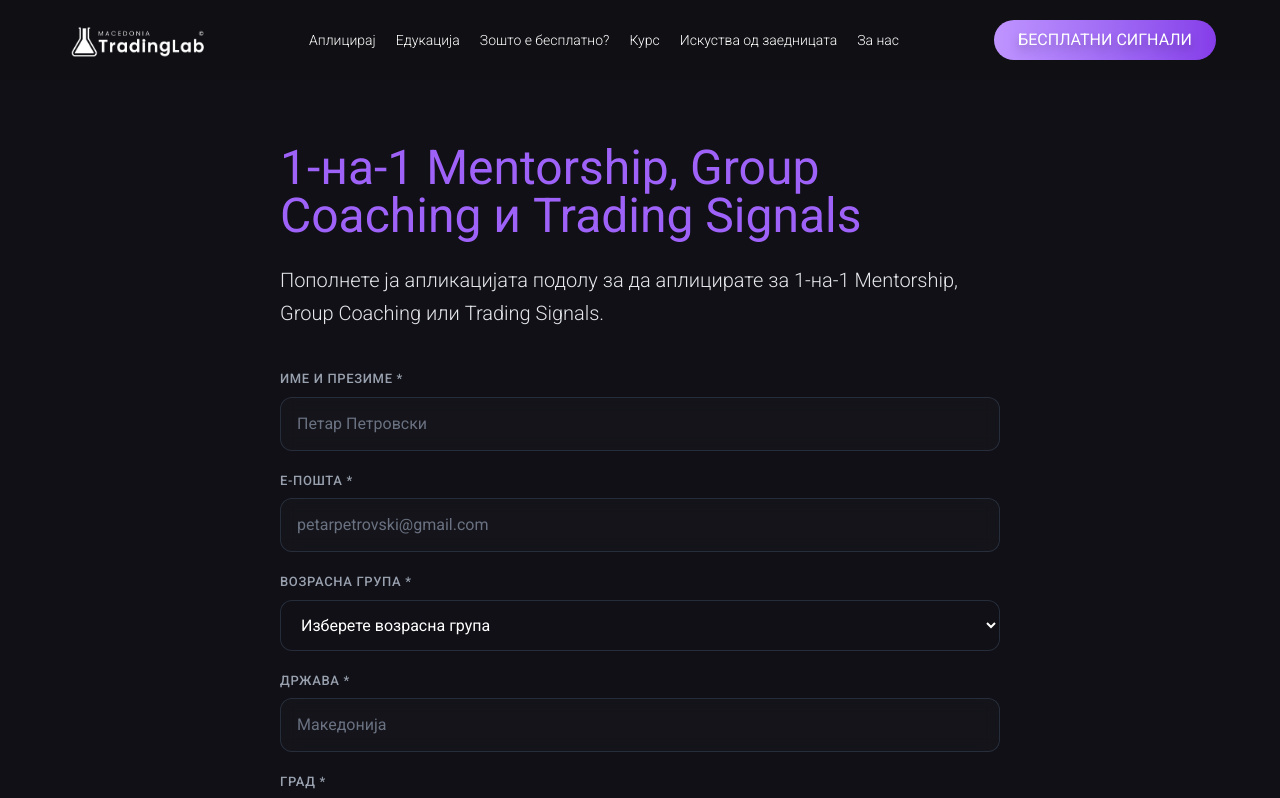
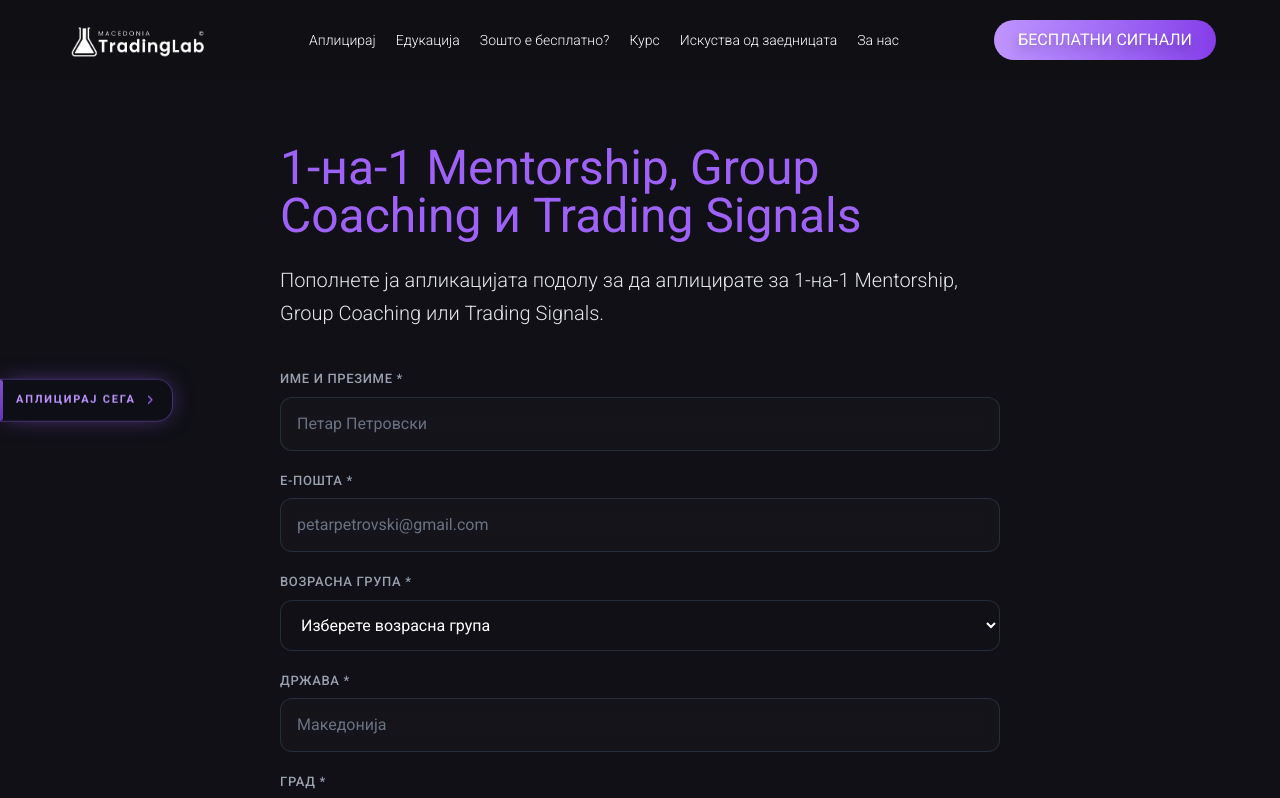
Before and after one commit to tradinglabmk/TradingLab, a Next.js app: page /apply in a window 1280 px wide. Shown: the top 798 px of the page. Built offline with nearby package versions, Linux system fonts and the light colour scheme.

Commit message:
fix: include label to all pages

```diff
--- a/src/app/about/page.tsx
+++ b/src/app/about/page.tsx
@@ -2,6 +2,7 @@ import ImageTextSection from "../components/ImageTextSection/ImageTextSection";
 import ForexExplanationSection from "../components/ForexExplanationSection/ForexExplanationSection";
 import CommunityAdvantagesSection from "../components/CommunityAdvantagesSection/CommunityAdvantagesSection";
 import { SEOScrollWrapper } from "../components/SEOScrollWrapper/SEOScrollWrapper";
+import { ApplyWidget } from "../components/ApplyWidget/ApplyWidget";
 
 export default function AboutUs() {
   return (
@@ -38,6 +39,8 @@ export default function AboutUs() {
       <SEOScrollWrapper animationType="fadeInRight" delay={150} duration={0.8}>
         <CommunityAdvantagesSection />
       </SEOScrollWrapper>
+
+      <ApplyWidget />
     </div>
   );
 }
--- a/src/app/apply/page.tsx
+++ b/src/app/apply/page.tsx
@@ -1,5 +1,6 @@
 import { SEOScrollWrapper } from "../components/SEOScrollWrapper/SEOScrollWrapper";
 import { ApplicationForm } from "../components/Apply/ApplicationForm";
+import { ApplyWidget } from "../components/ApplyWidget/ApplyWidget";
 
 export default function Apply() {
   return (
@@ -23,6 +24,8 @@ export default function Apply() {
           </div>
         </SEOScrollWrapper>
       </div>
+
+      <ApplyWidget />
     </div>
   );
 }
--- /dev/null
+++ b/src/app/components/ApplyWidget/ApplyWidget.tsx
@@ -0,0 +1,32 @@
+import Link from "next/link";
+
+export function ApplyWidget() {
+  return (
+    <Link
+      href="/"
+      className="group fixed left-0 top-1/2 -translate-y-1/2 z-40"
+      aria-label="Аплицирај сега"
+    >
+      <div className="relative flex items-center gap-2 rounded-r-2xl border border-l-0 border-[#9F62F8]/40 bg-[#0f0f17]/90 backdrop-blur-md pl-4 pr-4 py-3 shadow-[0_0_24px_-6px_rgba(159,98,248,0.6)] transition-all duration-300 group-hover:border-[#9F62F8]/80 group-hover:shadow-[0_0_32px_-4px_rgba(159,98,248,0.8)] group-hover:bg-[#16102a]/90 group-hover:pr-5">
+        {/* Glow bar on left edge */}
+        <div className="absolute left-0 top-0 h-full w-[3px] rounded-r-full bg-gradient-to-b from-[#9F62F8] to-[#7B3FE4] opacity-80 group-hover:opacity-100 transition-opacity duration-300" />
+        <span className="text-[11px] font-semibold uppercase tracking-[0.16em] text-[#BF94FF] group-hover:text-white transition-colors duration-300 whitespace-nowrap">
+          Аплицирај сега
+        </span>
+        <svg
+          className="h-3 w-3 text-[#9F62F8] transition-transform duration-300 group-hover:translate-x-0.5"
+          fill="none"
+          viewBox="0 0 24 24"
+          stroke="currentColor"
+          strokeWidth={2.5}
+        >
+          <path
+            strokeLinecap="round"
+            strokeLinejoin="round"
+            d="M9 5l7 7-7 7"
+          />
+        </svg>
+      </div>
+    </Link>
+  );
+}
--- a/src/app/home/page.tsx
+++ b/src/app/home/page.tsx
@@ -9,6 +9,7 @@ import TelegramSection from "../components/TelegramSection/TelegramSection";
 import CommunitySection from "../components/CommunitySection/CommunitySection";
 import { SEOScrollWrapper } from "../components/SEOScrollWrapper/SEOScrollWrapper";
 import Link from "next/link";
+import { ApplyWidget } from "../components/ApplyWidget/ApplyWidget";
 
 export default function HomePage() {
   return (
@@ -43,29 +44,7 @@ export default function HomePage() {
 
       <FAQAccordion />
 
-      {/* Sticky Apply Widget */}
-      <Link
-        href="/"
-        className="group fixed left-0 top-1/2 -translate-y-1/2 z-40"
-        aria-label="Аплицирај сега"
-      >
-        <div className="relative flex items-center gap-2 rounded-r-2xl border border-l-0 border-[#9F62F8]/40 bg-[#0f0f17]/90 backdrop-blur-md pl-4 pr-4 py-3 shadow-[0_0_24px_-6px_rgba(159,98,248,0.6)] transition-all duration-300 group-hover:border-[#9F62F8]/80 group-hover:shadow-[0_0_32px_-4px_rgba(159,98,248,0.8)] group-hover:bg-[#16102a]/90 group-hover:pr-5">
-          {/* Glow bar on left edge */}
-          <div className="absolute left-0 top-0 h-full w-[3px] rounded-r-full bg-gradient-to-b from-[#9F62F8] to-[#7B3FE4] opacity-80 group-hover:opacity-100 transition-opacity duration-300" />
-          <span className="text-[11px] font-semibold uppercase tracking-[0.16em] text-[#BF94FF] group-hover:text-white transition-colors duration-300 whitespace-nowrap">
-            Аплицирај сега
-          </span>
-          <svg
-            className="h-3 w-3 text-[#9F62F8] transition-transform duration-300 group-hover:translate-x-0.5"
-            fill="none"
-            viewBox="0 0 24 24"
-            stroke="currentColor"
-            strokeWidth={2.5}
-          >
-            <path strokeLinecap="round" strokeLinejoin="round" d="M9 5l7 7-7 7" />
-          </svg>
-        </div>
-      </Link>
+      <ApplyWidget />
     </div>
   );
 }
```
